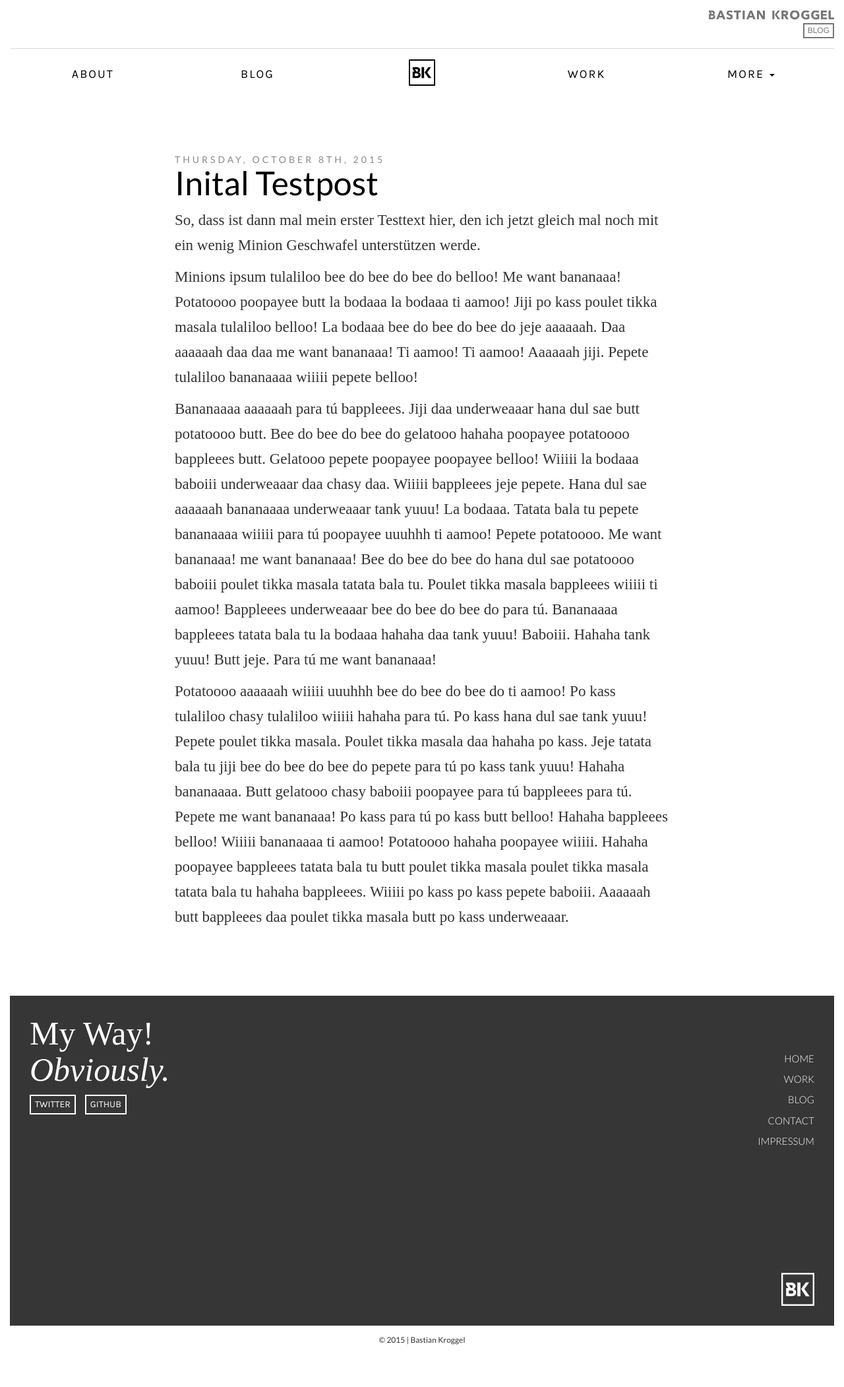
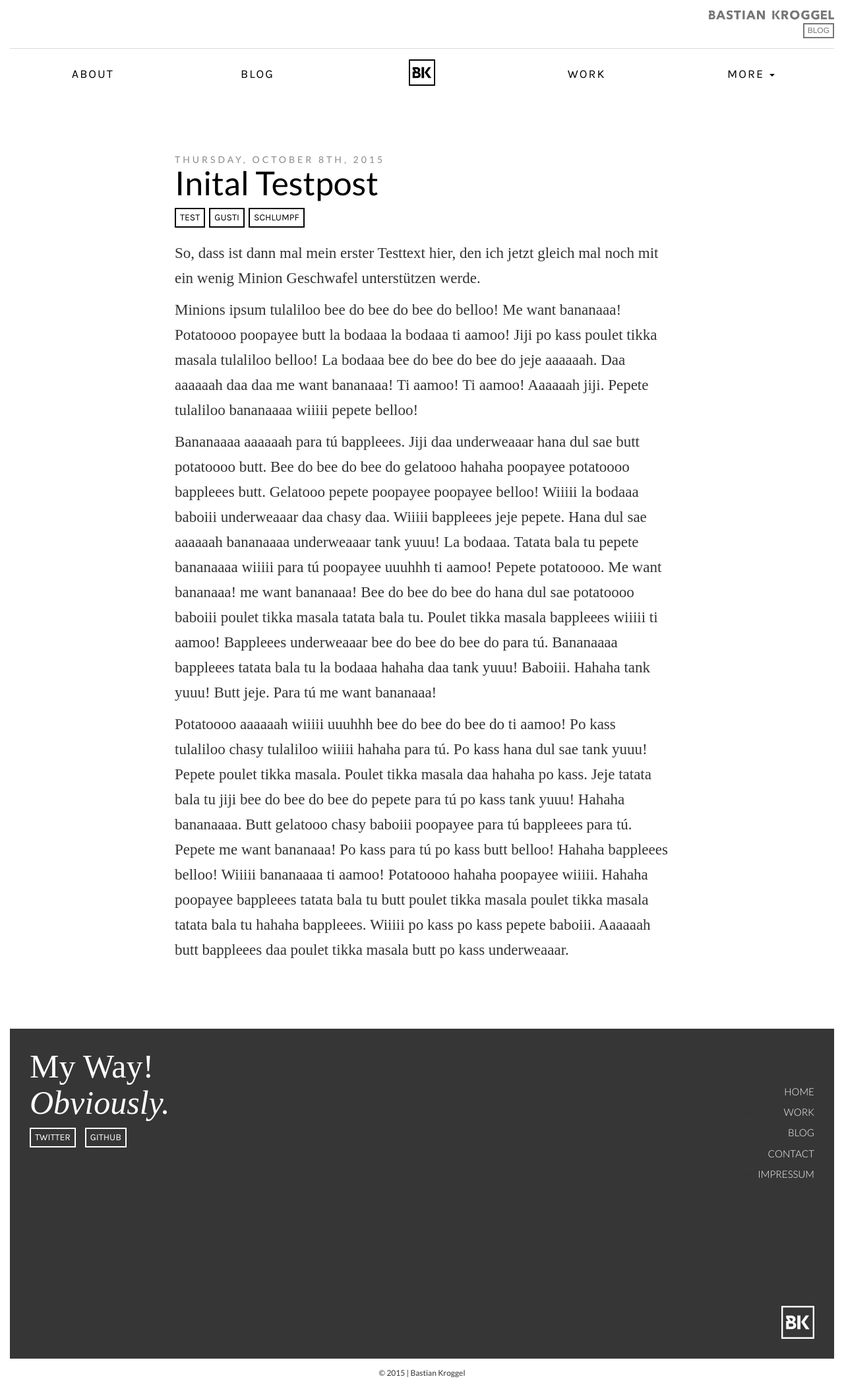
Before and after one commit to bkroggel/Zeppello, a Jekyll site: the page built from _posts/2015-10-08-inital-testpost.markdown, in a window 1280 px wide. Shown: the whole page at 66% size. Built offline with Jekyll 4.4.1, drawn with Linux system fonts in a browser that asks for light colours; nearby versions of some CDN libraries; some web fonts are replaced; a script that is not in the unit is left out; before the commit the page ends 2052 px from its top, so only the background shows below that.

Commit message:
added option to use tags (still work in progress)

```diff
--- /dev/null
+++ b/_data/tags.yml
@@ -0,0 +1,6 @@
+- slug: test
+  name: test
+- slug: schlumpf
+  name: schlumpf
+- slug: gusti
+  name: gusti
--- a/_includes/post-header.html
+++ b/_includes/post-header.html
@@ -38,8 +38,33 @@
   {% include navigation.html %}
 </section>
 
+{% assign post = page %}
+{% if post.tags.size > 0 %}
+  {% for post_tag in post.tags %}
+    {% for data_tag in site.data.tags %}
+      {% if data_tag.slug == post_tag %}
+        {% assign tag = data_tag %}
+      {% endif %}
+    {% endfor %}
+    {% if tag %}
+      {% capture tags_content_temp %}{{ tags_content }}<a href="/blog/tag/{{ tag.slug }}/">{{ tag.name }}</a>{% endcapture %}
+      {% assign tags_content = tags_content_temp %}
+    {% endif %}
+  {% endfor %}
+{% else %}
+  {% assign tags_content = '' %}
+{% endif %}
+
+
+
 <section class="blog-posts">
   <h2>{% assign d = page.date | date: "%-d" %}{{ page.date | date: "%A, %B" }}{% case d %}{% when "1" or "21" or "31" %} {{ d }}st{% when "2" or "22" %} {{ d }}nd{% when "3" or "23" %} {{ d }}rd{% else %} {{ d }}th{% endcase %}, {{ page.date | date: "%Y" }}</h2>
   <div class="blog-posts--title"><h1 class="posts-title">{{ page.title }}</h1></div>
-  {{content}}
+  <div class="blog-posts--tags">
+      <p>{{ tags_content }}</p>
+  </div>
+  <div class="blog-posts--content">
+    {{content}}
+  </div>
+
 </section>
--- a/_posts/2015-09-26-welcome-to-jekyll.markdown
+++ b/_posts/2015-09-26-welcome-to-jekyll.markdown
@@ -2,6 +2,7 @@
 layout: post
 title:  "Welcome to Jekyll!"
 date:   2015-09-26 18:35:37
+tags: [schlumpf]
 categories: jekyll update
 featured: true
 showcase: This is just a little line to show you the possibilities and how to make things happen. Now, let's try that wout and see how it works.
--- a/_posts/2015-10-08-inital-testpost.markdown
+++ b/_posts/2015-10-08-inital-testpost.markdown
@@ -1,7 +1,7 @@
 ---
 layout: post
 title: "Inital Testpost"
-tags: [featured, test]
+tags: [test, gusti, schlumpf]
 featured: true
 showcase: So, dass ist dann mal mein erster Testtext hier, den ich jetzt gleich mal noch mit ein wenig Minion Geschwafel unterstützen werde.
 ---
--- a/_sass/blog/_posts.scss
+++ b/_sass/blog/_posts.scss
@@ -6,6 +6,41 @@
   }
   @media (min-width: 992px) {
     width: 60%;
+  }
+}
+
+.blog-posts--content {
+  clear: both;
+}
+
+.blog-posts--tags {
+  margin-bottom: 20px;
+  overflow: auto;
+}
+
+.blog-posts .blog-posts--tags a {
+  float: left;
+  border: 2px solid black;
+  padding: 3px 6px;
+  font-family: $primary-nav-font;
+  text-transform: uppercase;
+  font-size: 14px;
+  line-height: 1.42857143;
+  color: black;
+  margin: 0 3px 0;
+  &:nth-child(1) {
+    margin-left: 0px;
+  }
+  &:last-child {
+    margin-right: 0px;
+  }
+  &:hover {
+    background-color: black;
+    color: white;
+    -webkit-transition: all 0.2s ease-in-out;
+    -moz-transition: all 0.2s ease-in-out;
+    -o-transition: all 0.2s ease-in-out;
+    transition: all 0.2s ease-in-out;
   }
 }
 
--- /dev/null
+++ b/blog/tags/gusti.html
@@ -0,0 +1,6 @@
+---
+layout: by_tag
+permalink: /blog/tag/gusti/
+tag: gusti
+title: Gusti
+---
```
Also changed, not shown: _includes/blog-posts.html (+22 -0 lines), _layouts/by_tag.html (added, +19 -0 lines).
